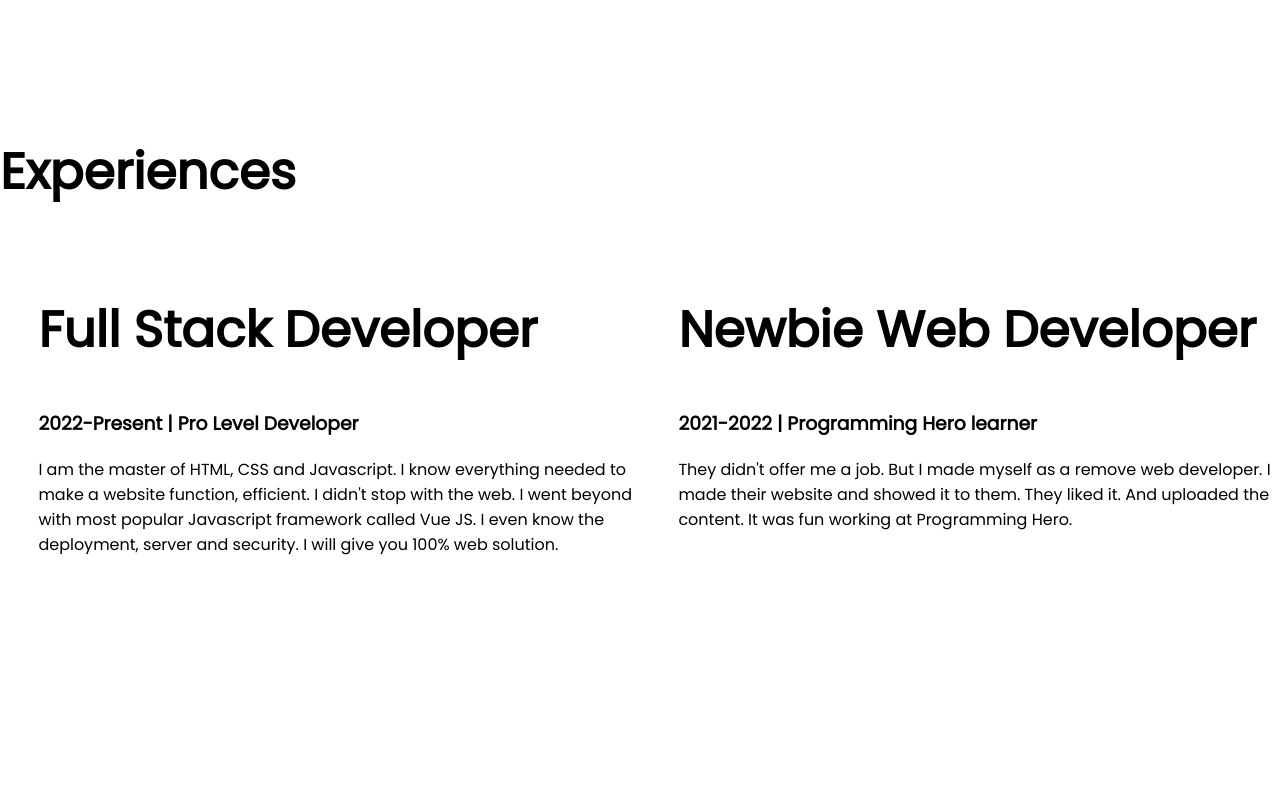
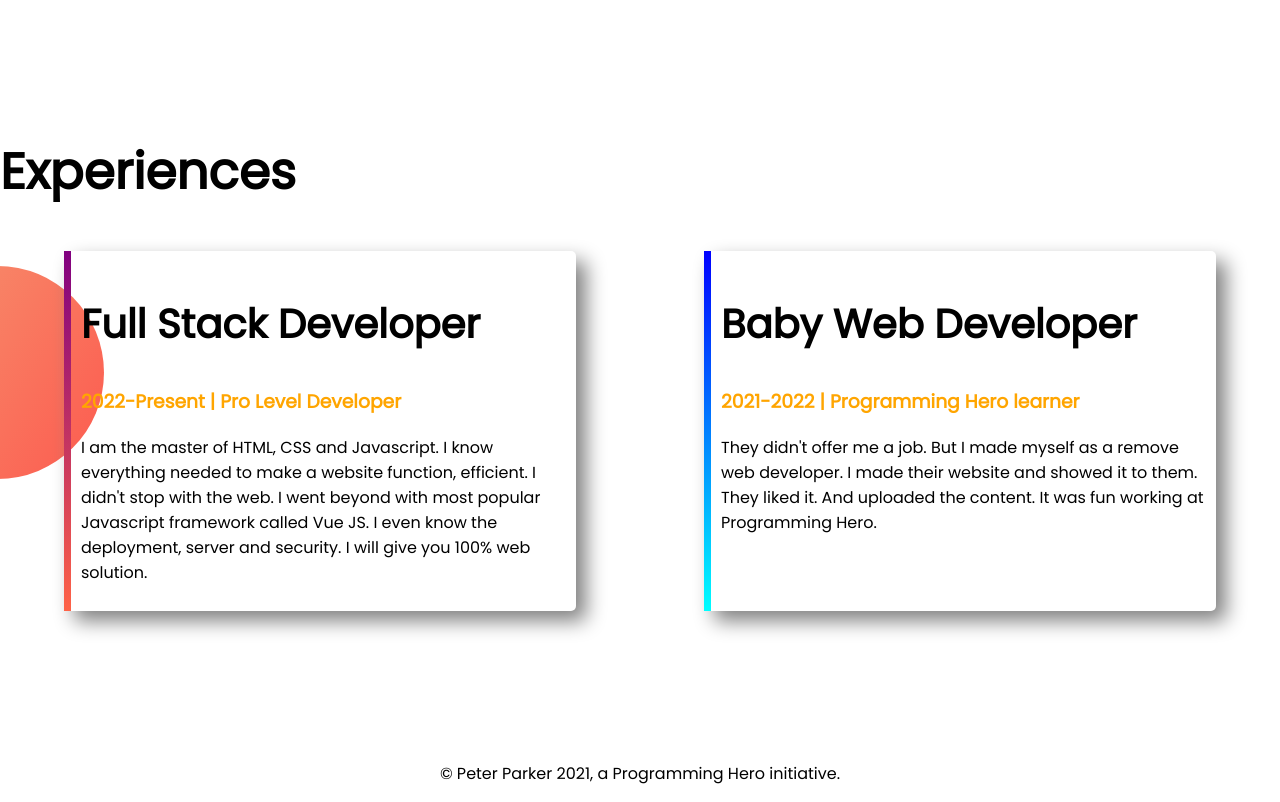
Before and after one commit to fahim-42/developer-portfolio, a plain HTML site: page index.html in a window 1280 px wide. Shown: the part 1240-2042 px from the top of the page. Before the commit the page ends 1963 px from the top, so only its background shows below. Drawn offline with Linux system fonts and the light colour scheme.

Commit message:
experience and footer added

```diff
--- a/index.html
+++ b/index.html
@@ -41,18 +41,22 @@
     <section class="experience-area">
         <h1>Experiences</h1>
         <div class="flex-container">
-            <div class="half-width">
-                <h1>Full Stack Developer</h1>
+            <div id="web-dev-exp" class="experience-item">
+                <h2>Full Stack Developer</h2>
                 <h3>2022-Present | Pro Level Developer</h3>
                 <p>I am the master of HTML, CSS and Javascript. I know everything needed to make a website function, efficient. I didn't stop with the web. I went beyond with most popular Javascript framework called Vue JS. I even know the deployment, server and security. I will give you 100% web solution.
                 </p>
             </div>
-            <div class="half-width">
-                <h1>Newbie Web Developer</h1>
+            <div id="web-dev-baby" class="experience-item">
+                <h2>Baby Web Developer</h2>
                 <h3>2021-2022 | Programming Hero learner</h3>
                 <p>They didn't offer me a job. But I made myself as a remove web developer. I made their website and showed it to them. They liked it. And uploaded the content. It was fun working at Programming Hero.</p>
             </div>
         </div>
     </section>
+
+    <footer>
+        <p>© Peter Parker 2021, a Programming Hero initiative.</p>
+    </footer>
 </body>
 </html>
--- a/style.css
+++ b/style.css
@@ -3,6 +3,9 @@ body{font-family: 'Poppins', sans-serif;
 }
 h1{
     font-size: 50px;
+}
+h2{
+    font-size: 40px;
 }
 .orange-color{
     color: orange;
@@ -42,3 +45,38 @@ h1{
     background-repeat: no-repeat;
     background-position: right;
 }
+.experience-area{
+    background-image: url(developer-portfolio-master/images/exp-bg.png);
+    background-repeat: no-repeat;
+    background-position: left;
+}
+.experience-item{
+    width: 40%;
+    margin-left: 5%;
+    margin-right: 5%;
+    padding: 10px;
+    /* padding-left: 10px;
+    padding-right: 10px; */
+   box-shadow: 10px 10px 20px gray;
+    border-radius: 5px;
+    -webkit-border-radius: 5px;
+    -moz-border-radius: 5px;
+    -ms-border-radius: 5px;
+    -o-border-radius: 5px;
+}
+.experience-item h3{
+    color: orange;
+}
+#web-dev-exp{
+    border-left: 7px solid;
+    border-image: linear-gradient(purple, tomato);
+    border-image-slice: 1;
+}
+#web-dev-baby{
+    border-left: 7px solid;
+    border-image: linear-gradient(blue, cyan);
+    border-image-slice: 1;
+}
+footer p{
+    text-align: center;
+}
```
